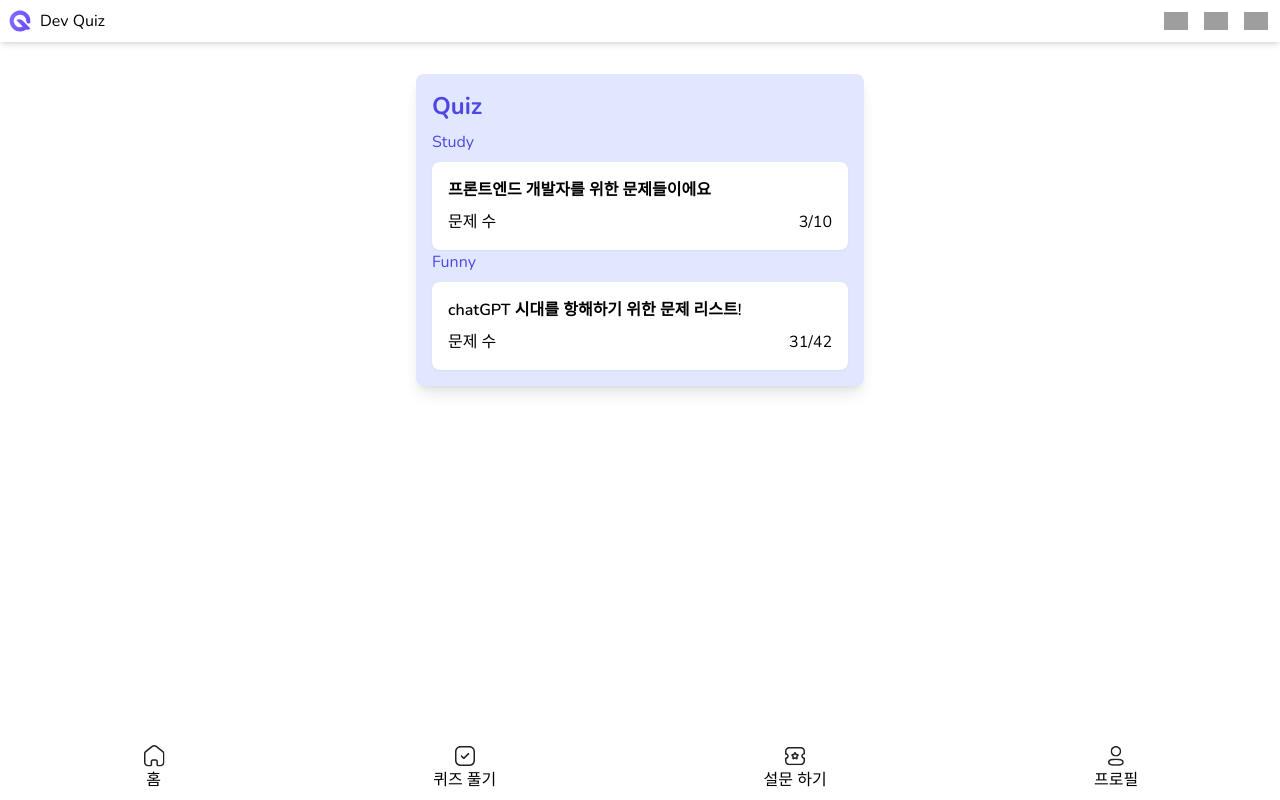
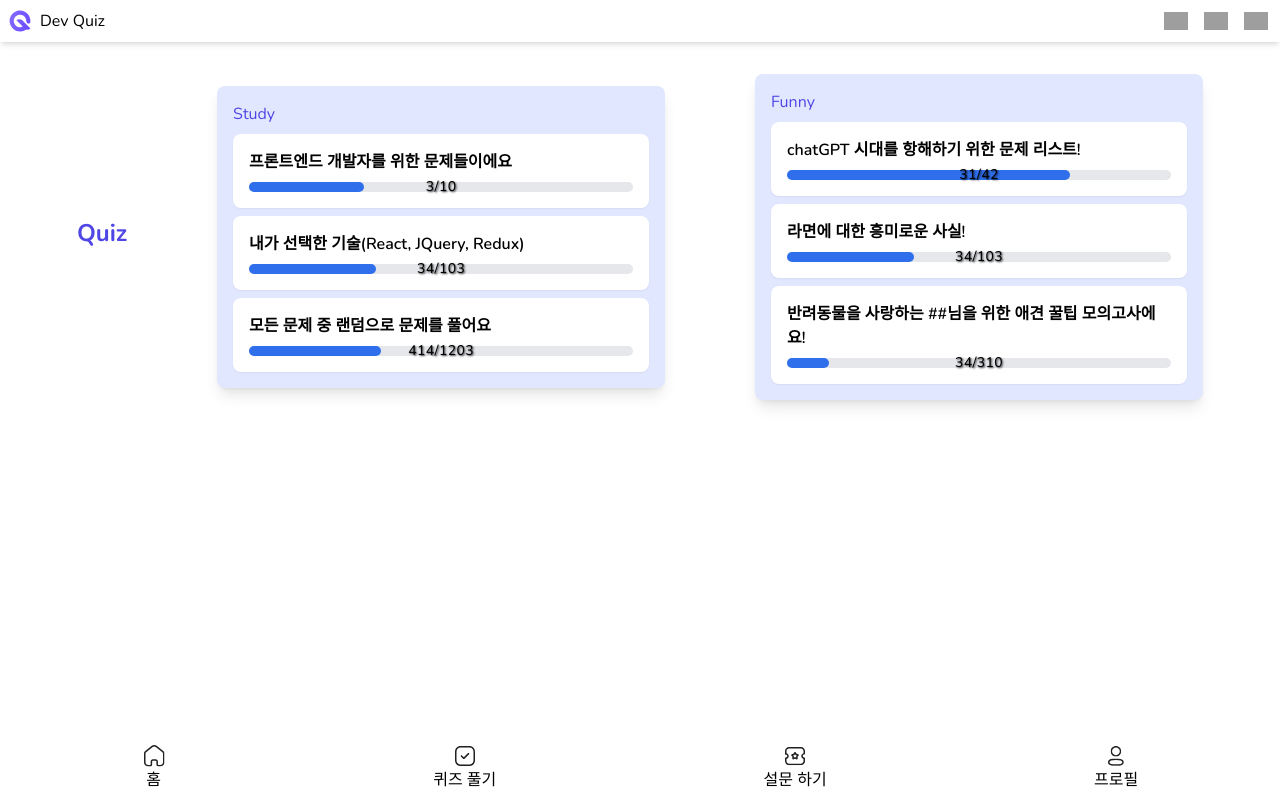
Before and after one commit to thekanon/doombti, a Next.js app: page /dashboard/questionList in a window 1280 px wide. Built offline with nearby package versions, Linux system fonts and the light colour scheme; no server answers; sample sign-in values are in the browser's storage; grey boxes are pictures that could not be loaded.

Commit message:
TSK-20 차트 개선

```diff
--- a/app/dashboard/questionList/page.tsx
+++ b/app/dashboard/questionList/page.tsx
@@ -6,12 +6,27 @@ interface CardProps {
 }
 
 const Card = ({ title, progress }: CardProps) => {
+  const [current, total] = progress.split('/').map(Number);
+  const progressBarWidth = (current / total) * 100;
+
   return (
     <div className="mt-2 rounded-lg bg-white p-4 shadow-sm">
       <div className="font-semibold">{title}</div>
-      <div className="mt-2 flex justify-between">
-        <div>문제 수</div>
-        <div>{progress}</div>
+      <div className="mt-2">
+        <div className="relative h-2.5 w-full rounded-full bg-gray-200">
+          <div
+            className="h-2.5 rounded-full bg-blue-600"
+            style={{ width: `${progressBarWidth}%` }}
+          ></div>
+          <div className="absolute left-0 right-0 top-0 flex h-full items-center justify-center">
+            <span
+              className="text-blue text-sm font-medium tracking-wide"
+              style={{ textShadow: '1px 1px 2px rgba(0, 0, 0, 0.8)' }}
+            >
+              {progress}
+            </span>
+          </div>
+        </div>
       </div>
     </div>
   );
@@ -37,20 +52,30 @@ const QuestionListPage = () => {
   // Sample data for the sections and cards
   const studyCards = [
     { title: '프론트엔드 개발자를 위한 문제들이에요', progress: '3/10' },
-    // ... add more cards as needed
+    { title: '내가 선택한 기술(React, JQuery, Redux)', progress: '34/103' },
+    {
+      title: '모든 문제 중 랜덤으로 문제를 풀어요',
+      progress: '414/1203',
+    },
   ];
   const funnyCards = [
     { title: 'chatGPT 시대를 항해하기 위한 문제 리스트!', progress: '31/42' },
-    // ... add more cards as needed
+    { title: '라면에 대한 흥미로운 사실!', progress: '34/103' },
+
+    {
+      title: '반려동물을 사랑하는 ##님을 위한 애견 꿀팁 모의고사에요!',
+      progress: '34/310',
+    },
   ];
 
   return (
     <div className="dashboard-container m-2 flex flex-col items-center justify-center space-y-4 p-4 md:m-4 md:flex-row md:justify-around md:space-y-0">
+      <h1 className="mb-2 text-2xl font-bold text-indigo-600">Quiz</h1>
       <div className="w-full max-w-md rounded-lg bg-indigo-100 p-4 shadow-lg">
-        <h1 className="mb-2 text-2xl font-bold text-indigo-600">Quiz</h1>
         <Section sectionTitle="Study" cards={studyCards} />
+      </div>
+      <div className="w-full max-w-md rounded-lg bg-indigo-100 p-4 shadow-lg">
         <Section sectionTitle="Funny" cards={funnyCards} />
-        {/* Add more sections as needed */}
       </div>
     </div>
   );
```
